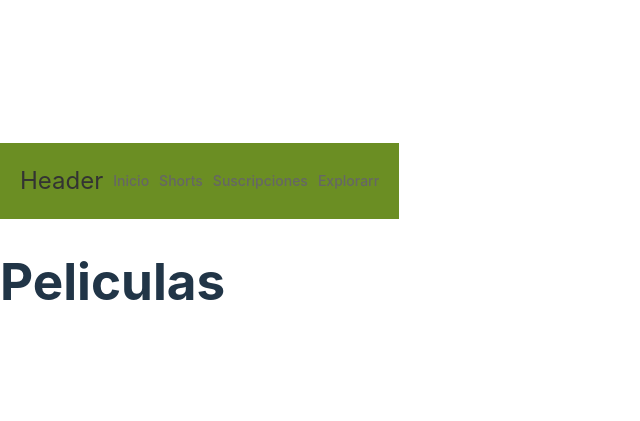
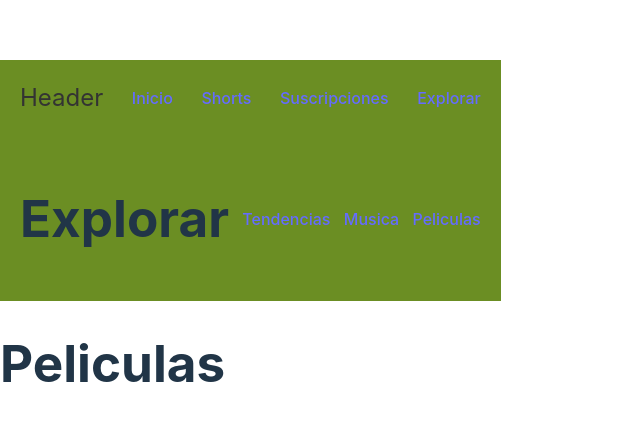
Before and after one commit to paulagoldenhorn/Proyectos-Frontend3, a React (Vite) app: page /explorar/peliculas in a window 1280 px wide. Shown: the part 157-578 px from the top of the page, without its empty margins (0-640 px from the left). Built offline with nearby package versions, Linux system fonts and the light colour scheme.

Commit message:
Continuando ejercicio clase 16

```diff
--- a/src/C16-router-I/Clase16.jsx
+++ b/src/C16-router-I/Clase16.jsx
@@ -1,20 +1,29 @@
-import { Routes, Route } from 'react-router-dom'
+import { Routes, Route, Outlet } from 'react-router-dom'
 import Explore from './Routes/Explore'
 import Header from './Components/Header'
 
 function Clase16() {
   return (
     <>
-    <Header />
+      <Header />
       <Routes>
         <Route path='*' element={<div>404 Not Found</div>} />
         <Route path='/' element={<h1>Inicio</h1>} />
         <Route path='/shorts' element={<h1>Shorts</h1>} />
         <Route path='/suscripciones' element={<h1>Suscripciones</h1>} />
-        <Route path='/explorar' element={<Explore />} />
-            <Route path='/explorar/tendencias' element={<h1>Tendencias</h1>} />
-            <Route path='/explorar/musica' element={<h1>Musica</h1>} />
-            <Route path='/explorar/peliculas' element={<h1>Peliculas</h1>} />
+        <Route
+          path='/explorar'
+          element={
+            <>
+              <Explore />
+              <Outlet />
+            </>
+          }
+        >
+          <Route path='tendencias' element={<h1>Tendencias</h1>} />
+          <Route path='musica' element={<h1>Musica</h1>} />
+          <Route path='peliculas' element={<h1>Peliculas</h1>} />
+        </Route>
       </Routes>
     </>
   )
--- a/src/C16-router-I/Components/Header.jsx
+++ b/src/C16-router-I/Components/Header.jsx
@@ -7,10 +7,10 @@ function Header() {
     return (
         <div className={styles.header}>
             <p className={styles.title}>Header</p>
-            <Link to='/' className={styles.description}>Inicio</Link>
-            <Link to='/shorts'className={styles.description}>Shorts</Link>
-            <Link to='/suscripciones' className={styles.description}>Suscripciones</Link>
-            <Link to='/explorar' className={styles.description}>Explorarr</Link>
+            <Link to='/' >Inicio</Link>
+            <Link to='/shorts'>Shorts</Link>
+            <Link to='/suscripciones' >Suscripciones</Link>
+            <Link to='/explorar' >Explorar</Link>
         </div>
     )
 }
--- a/src/C16-router-I/Components/Header.module.css
+++ b/src/C16-router-I/Components/Header.module.css
@@ -13,9 +13,3 @@
     font-size: 24px;
     margin: 0;
 }
-
-.description {
-    color: #666666;
-    font-size: 14px;
-    margin: 0;
-}
--- a/src/C16-router-I/Routes/Explore.jsx
+++ b/src/C16-router-I/Routes/Explore.jsx
@@ -1,15 +1,15 @@
 import { Link } from "react-router-dom"
+import styles from '../Components/Header.module.css'
 
 function Explore() {
 
     return (
-        <>
-            <h1>Explore</h1>
-            <Link to='/' >Inicio</Link>
-            <Link to='/explore/tendencias'>Tendencias</Link>
-            <Link to='/explore/musica' >Musica</Link>
-            <Link to='/explore/peliculas'>Peliculas</Link>
-        </>
+        <div className={styles.header}>
+            <h1>Explorar</h1>
+            <Link to='tendencias'>Tendencias</Link>
+            <Link to='musica' >Musica</Link>
+            <Link to='peliculas'>Peliculas</Link>
+        </div>
     )
 }
 export default Explore
```
